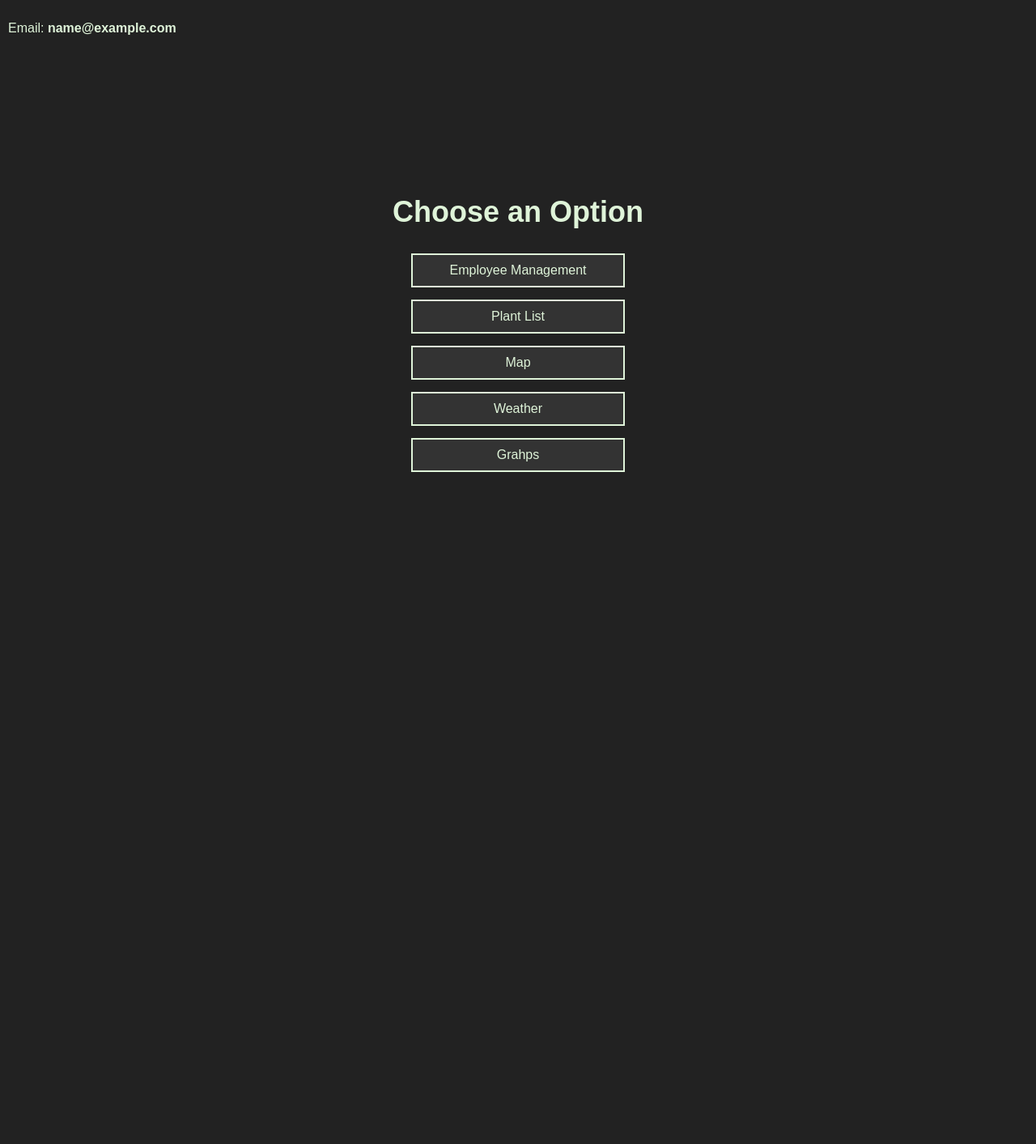
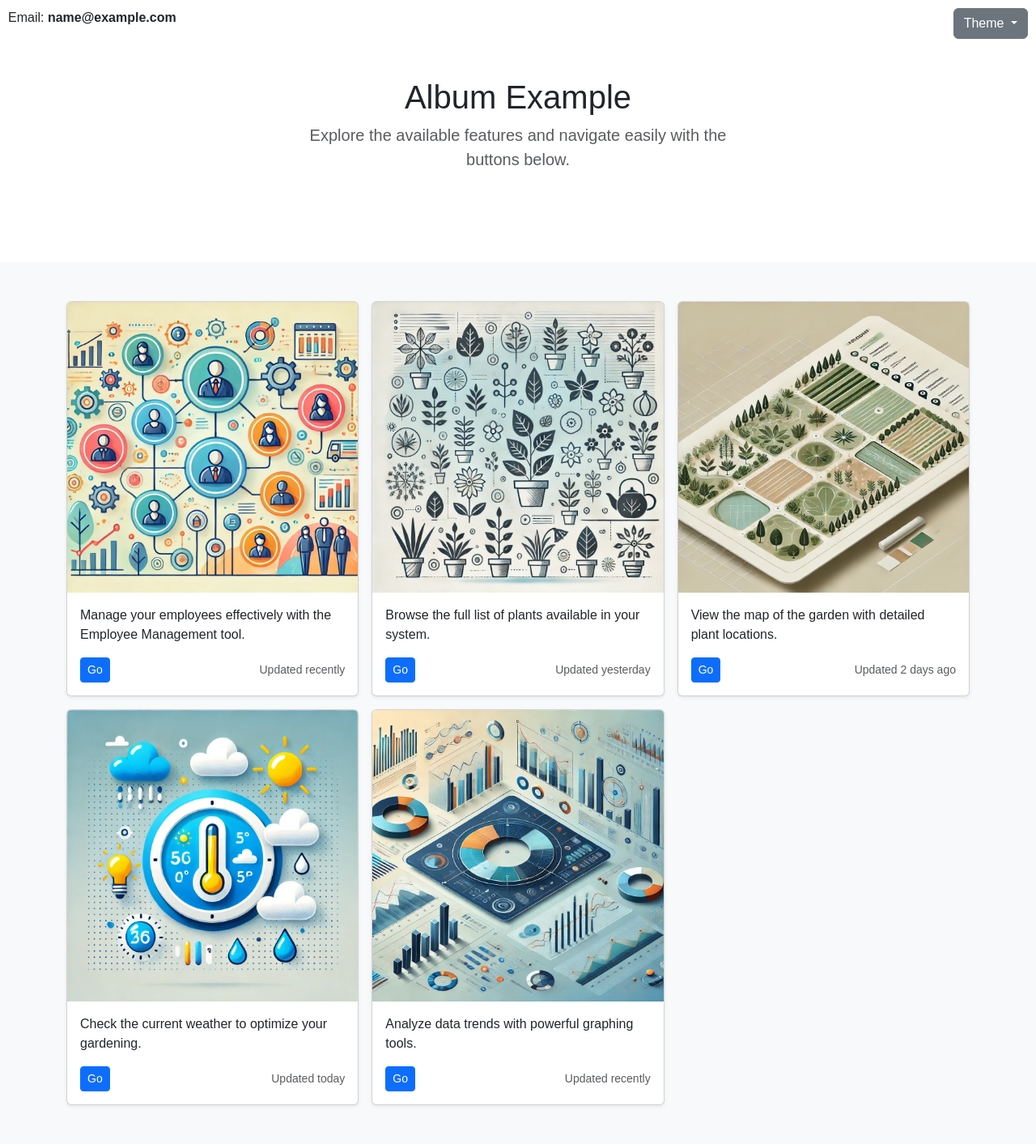
Before and after one commit to nevoitzhak1/EZ-Garden, a Flask app: page /home_company_3 in a window 1280 px wide. Shown: the whole page at 81% size. Before the commit the page ends 583 px from the top, so only its background shows below. Run offline with Flask 3, Linux system fonts and the light colour scheme; the visitor is signed in with stand-in values (Sample User, id 1).

Commit message:
second commit
improving company3

```diff
--- a/templates/home_company_3.html
+++ b/templates/home_company_3.html
@@ -1,75 +1,153 @@
 <!DOCTYPE html>
 <html lang="en">
+
 <head>
     <meta charset="UTF-8">
     <meta name="viewport" content="width=device-width, initial-scale=1.0">
-    <title>Page with Buttons</title>
+    <title>Album Page</title>
+    <link href="https://cdn.jsdelivr.net/npm/bootstrap@5.3.0/dist/css/bootstrap.min.css" rel="stylesheet">
     <style>
         body {
-            margin: 0;
-            padding: 0;
-            height: 100vh;
-            display: flex;
-            flex-direction: column;
-            justify-content: center;
-            align-items: center;
             font-family: 'Poppins', sans-serif;
-            background-color: #222;
-            color: #dff4d9;
         }
 
-        h1 {
-            text-align: center;
-            margin-bottom: 30px;
-            font-size: 36px;
-            color: #dff4d9;
-        }
-
-        .button-container {
-            display: flex;
-            flex-direction: column;
-            gap: 15px;
-        }
-
-        a {
-            display: block;
-            text-decoration: none;
-            text-align: center;
-            padding: 10px 20px;
-            font-size: 16px;
-            background-color: #333;
-            color: #dff4d9;
-            border: 2px solid #dff4d9;
-            width: 220px;
-            transition: background-color 0.3s ease, color 0.3s ease;
-        }
-
-        a:hover {
-            background-color: #dff4d9;
-            color: #222;
+        .theme-toggle {
+            position: absolute;
+            top: 10px;
+            right: 10px;
         }
 
         .email-display {
             position: absolute;
             top: 10px;
             left: 10px;
-            color: #dff4d9;
         }
 
-
+        .card:hover {
+            transform: scale(1.05);
+            box-shadow: 0 8px 16px rgba(0, 0, 0, 0.2);
+            transition: transform 0.3s ease, box-shadow 0.3s ease;
+        }
     </style>
 </head>
-<body>
+
+<body data-bs-theme="light">
+    <!-- Email Display -->
     <div class="email-display">
         <p>Email: <strong>{{ user_email }}</strong></p>
     </div>
-    <h1>Choose an Option</h1>
-    <div class="button-container">
-        <a href="/employee_management">Employee Management</a>
-        <a href="/home3">Plant List</a>
-        <a href="/map">Map</a>
-        <a href="/weather">Weather</a>
-        <a href="/graphs_select_date">Grahps</a>
+
+    <!-- Theme Toggle -->
+    <div class="theme-toggle">
+        <button class="btn btn-secondary dropdown-toggle" type="button" id="themeToggle" data-bs-toggle="dropdown" aria-expanded="false">
+            Theme
+        </button>
+        <ul class="dropdown-menu dropdown-menu-end" aria-labelledby="themeToggle">
+            <li><button class="dropdown-item" onclick="setTheme('light')">Light</button></li>
+            <li><button class="dropdown-item" onclick="setTheme('dark')">Dark</button></li>
+            <li><button class="dropdown-item" onclick="setTheme('auto')">Auto</button></li>
+        </ul>
     </div>
+
+    <!-- Main Content -->
+    <main>
+        <section class="py-5 text-center container">
+            <div class="row py-lg-5">
+                <div class="col-lg-6 col-md-8 mx-auto">
+                    <h1 class="fw-light">Album Example</h1>
+                    <p class="lead text-body-secondary">Explore the available features and navigate easily with the buttons below.</p>
+                </div>
+            </div>
+        </section>
+
+        <!-- Album Cards -->
+        <div class="album py-5 bg-body-tertiary">
+            <div class="container">
+                <div class="row row-cols-1 row-cols-sm-2 row-cols-md-3 g-3">
+                    <!-- Card 1 -->
+                    <div class="col">
+                        <div class="card shadow-sm">
+                            <img src="/static/company3_photos/employee_management.jpg" class="card-img-top" alt="Employee Management">
+                            <div class="card-body">
+                                <p class="card-text">Manage your employees effectively with the Employee Management tool.</p>
+                                <div class="d-flex justify-content-between align-items-center">
+                                    <a href="/employee_management" class="btn btn-sm btn-primary">Go</a>
+                                    <small class="text-body-secondary">Updated recently</small>
+                                </div>
+                            </div>
+                        </div>
+                    </div>
+
+                    <!-- Card 2 -->
+                    <div class="col">
+                        <div class="card shadow-sm">
+                            <img src="/static/company3_photos/plant_list.jpg" class="card-img-top" alt="Plant List">
+                            <div class="card-body">
+                                <p class="card-text">Browse the full list of plants available in your system.</p>
+                                <div class="d-flex justify-content-between align-items-center">
+                                    <a href="/home3" class="btn btn-sm btn-primary">Go</a>
+                                    <small class="text-body-secondary">Updated yesterday</small>
+                                </div>
+                            </div>
+                        </div>
+                    </div>
+
+                    <!-- Card 3 -->
+                    <div class="col">
+                        <div class="card shadow-sm">
+                            <img src="/static/company3_photos/company3_map.jpg" class="card-img-top" alt="Map">
+                            <div class="card-body">
+                                <p class="card-text">View the map of the garden with detailed plant locations.</p>
+                                <div class="d-flex justify-content-between align-items-center">
+                                    <a href="/map" class="btn btn-sm btn-primary">Go</a>
+                                    <small class="text-body-secondary">Updated 2 days ago</small>
+                                </div>
+                            </div>
+                        </div>
+                    </div>
+
+                    <!-- Card 4 -->
+                    <div class="col">
+                        <div class="card shadow-sm">
+                            <img src="/static/company3_photos/company_weather.jpg" class="card-img-top" alt="Weather">
+                            <div class="card-body">
+                                <p class="card-text">Check the current weather to optimize your gardening.</p>
+                                <div class="d-flex justify-content-between align-items-center">
+                                    <a href="/weather" class="btn btn-sm btn-primary">Go</a>
+                                    <small class="text-body-secondary">Updated today</small>
+                                </div>
+                            </div>
+                        </div>
+                    </div>
+
+                    <!-- Card 5 -->
+                    <div class="col">
+                        <div class="card shadow-sm">
+                            <img src="/static/company3_photos/company_graphs.jpg" class="card-img-top" alt="Graphs">
+                            <div class="card-body">
+                                <p class="card-text">Analyze data trends with powerful graphing tools.</p>
+                                <div class="d-flex justify-content-between align-items-center">
+                                    <a href="/graphs_select_date" class="btn btn-sm btn-primary">Go</a>
+                                    <small class="text-body-secondary">Updated recently</small>
+                                </div>
+                            </div>
+                        </div>
+                    </div>
+                </div>
+            </div>
+        </div>
+    </main>
+
+    <script>
+        function setTheme(theme) {
+            if (theme === 'auto') {
+                document.body.removeAttribute('data-bs-theme');
+            } else {
+                document.body.setAttribute('data-bs-theme', theme);
+            }
+        }
+    </script>
+    <script src="https://cdn.jsdelivr.net/npm/bootstrap@5.3.0/dist/js/bootstrap.bundle.min.js"></script>
 </body>
+
 </html>
```
Also changed, not shown: static/company3_photos/company3_map.jpg (added), static/company3_photos/company_graphs.jpg (added), static/company3_photos/company_weather.jpg (added), static/company3_photos/employee_management.jpg (added), static/company3_photos/plant_list.jpg (added).
